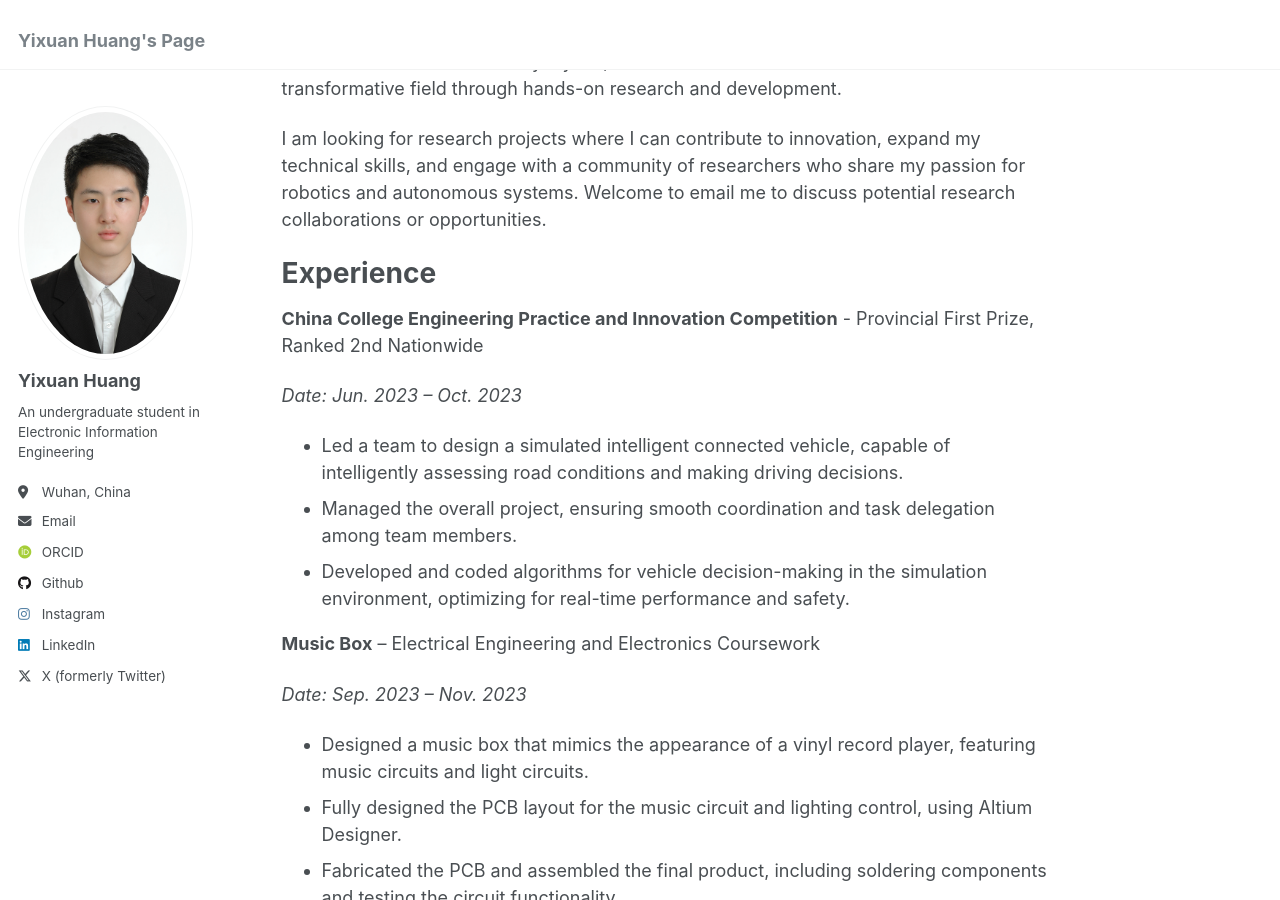
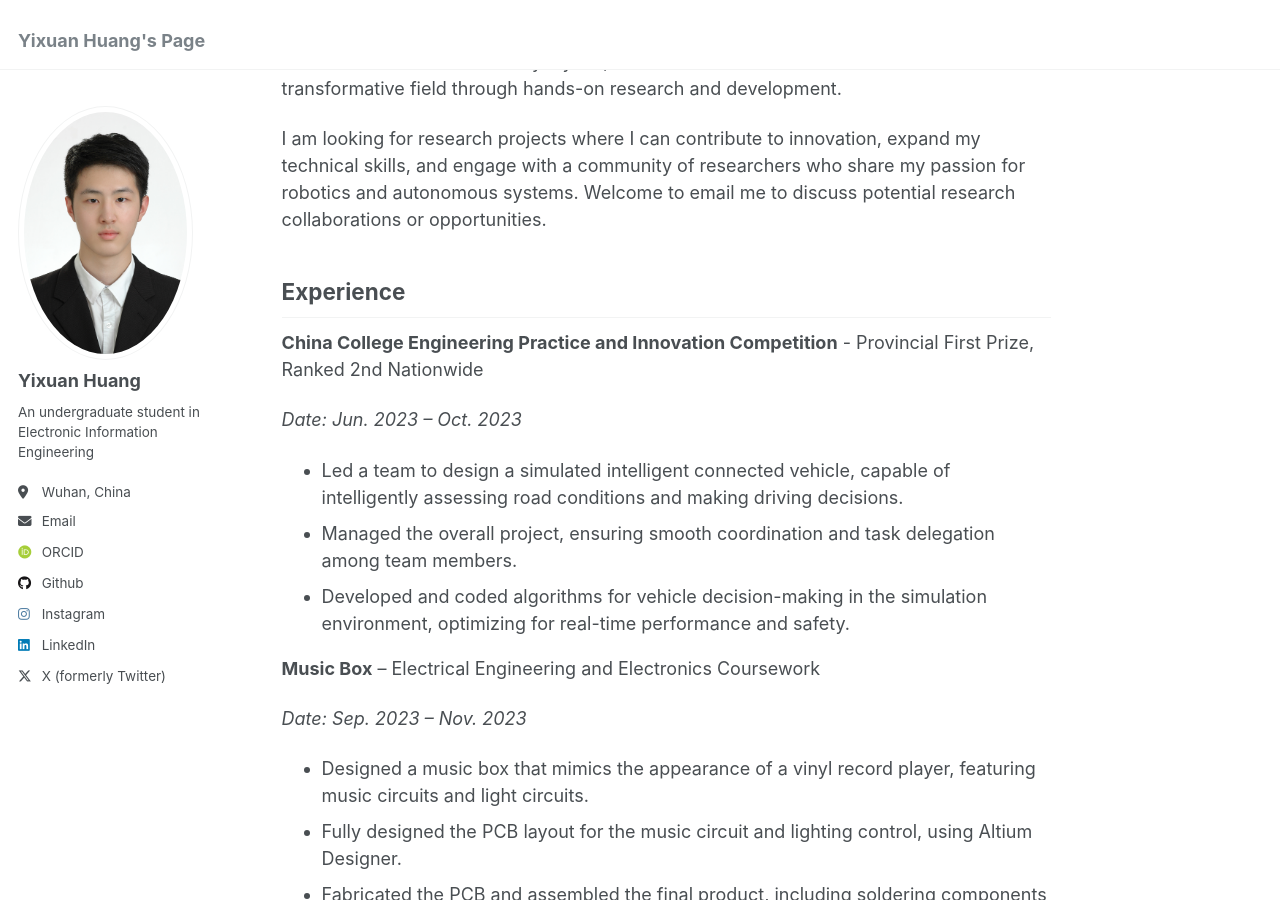
Before and after one commit to yixuanhuang04/yixuanhuang04.github.io, a Jekyll site: the page built from _pages/about.md, in a window 1280 px wide and 900 px high, scrolled down 417 px. Built offline with Jekyll 4.4.1, drawn with Linux system fonts in a browser that asks for light colours; some web fonts are replaced.

```diff
--- a/_pages/about.md
+++ b/_pages/about.md
@@ -15,7 +15,7 @@ As an enthusiastic learner, I am always looking to expand my knowledge and colla
 
 I am looking for research projects where I can contribute to innovation, expand my technical skills, and engage with a community of researchers who share my passion for robotics and autonomous systems. Welcome to  email me to discuss potential research collaborations or opportunities.
 
-# Experience
+## Experience
 
 **China College Engineering Practice and Innovation Competition** - Provincial First Prize, Ranked 2nd Nationwide
 
@@ -59,13 +59,13 @@ I am looking for research projects where I can contribute to innovation, expand
 - Integrated relay control to operate the locking mechanism based on password input.
 - Overcame hardware de-bouncing issues and optimized keypad input reliability.
 
-# Skills
+## Skills
 
 - Languages: Python, C/C++, Java, MATLAB, Assembly Language, VHDL
 - Tools/Technologies: Git, Linux, LaTeX, TensorFlow, CUDA, PCB Design Software
 - Hardware: Circuit design, soldering, microcontroller programming
 
-# Awards
+## Awards
 
 - Provincial First Prize – China College Engineering Practice and Innovation Competition Ranked 2nd nationally in the Provincial Selection (2023)
 - University Scholarship – Second Prize Scholarship (2023), First Prize Scholarship (2024)
```
Also changed, not shown: README.md (+2 -2 lines).
